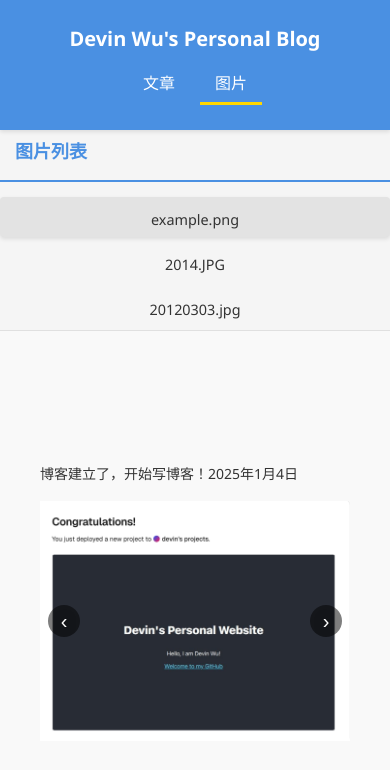
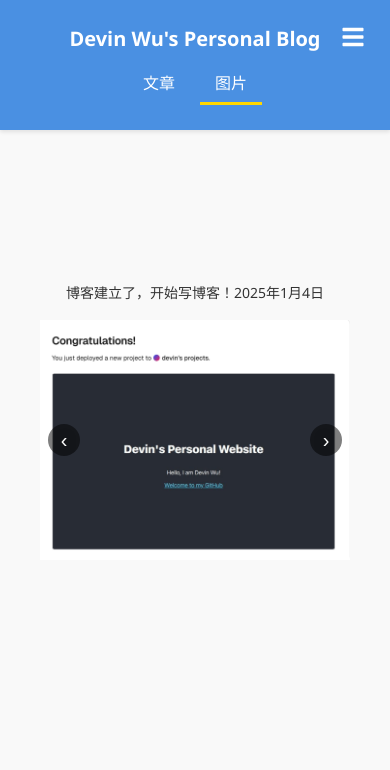
Before and after one commit to DevinWu/devin-app, a React (Create React App) app: page / in a window 390 px wide. Both pictures are taken after a click on the button "图片". Shown: the top 770 px of the page. Built offline with nearby package versions, Linux system fonts and the light colour scheme.

Commit message:
add picture

```diff
--- a/package.json
+++ b/package.json
@@ -8,6 +8,7 @@
     "marked": "^4.3.0",
     "react": "^18.2.0",
     "react-dom": "^18.2.0",
+    "react-icons": "^5.4.0",
     "react-scripts": "5.0.1",
     "web-vitals": "^4.2.4"
   },
--- a/src/App.css
+++ b/src/App.css
@@ -156,13 +156,26 @@ body {
     display: flex;
     flex: 1;
     overflow: hidden;
+    position: relative;
 }
 
 .images-list {
-    width: 250px;
+    width: auto;
+    max-width: 250px;
     border-right: 1px solid #e0e0e0;
     overflow-y: auto;
     background: #f5f5f5;
+    transition: transform 0.3s ease;
+    transform: translateX(-100%);
+    position: absolute;
+    top: 0;
+    left: 0;
+    height: 100%;
+    z-index: 100;
+}
+
+.images-list.open {
+    transform: translateX(0);
 }
 
 .images-list h2 {
@@ -175,7 +188,6 @@ body {
     padding: 0 0 10px 15px;
     border-bottom: 2px solid #4A90E2;
     font-family: 'Segoe UI', Tahoma, Geneva, Verdana, sans-serif;
-    height: 40px;
     position: sticky;
     top: 0;
     background-color: #f5f5f5;
@@ -229,9 +241,9 @@ body {
 }
 
 .image-description {
-    text-align: left;
+    text-align: center;
     padding: 10px;
-    margin-bottom: 10px;
+    margin: 80px 0 10px;
     font-size: 16px;
     color: #333;
     width: 100%;
@@ -348,10 +360,13 @@ body {
         flex-direction: column;
     }
 
+    .logs-list {
+        max-height: 300px;
+    }
+
     .logs-list, .images-list {
         width: 100%;
         height: auto;
-        max-height: 200px;
         border-right: none;
         border-bottom: 1px solid #e0e0e0;
     }
@@ -399,3 +414,21 @@ body {
         padding: 8px;
     }
 }
+
+.toggle-sidebar {
+    position: absolute;
+    top: 15px;
+    right: 15px;
+    z-index: 110;
+    background-color: transparent;
+    color: white;
+    border: none;
+    padding: 10px;
+    cursor: pointer;
+    font-size: 24px;
+    transition: color 0.3s;
+}
+
+.toggle-sidebar:hover {
+    color: #FFD700;
+}
--- a/src/App.js
+++ b/src/App.js
@@ -2,6 +2,7 @@ import React, { useState, useEffect } from 'react';
 import './App.css';
 import { getDiaries } from './api/getDiaries';
 import { marked } from 'marked';
+import { FaBars, FaTimes } from 'react-icons/fa';
 
 function App() {
     const [articles, setArticles] = useState([]);
@@ -10,6 +11,7 @@ function App() {
     const [currentImageIndex, setCurrentImageIndex] = useState(0);
     const [selectedArticle, setSelectedArticle] = useState(null);
     const [activeTab, setActiveTab] = useState('logs');
+    const [isSidebarOpen, setIsSidebarOpen] = useState(false);
 
     useEffect(() => {
         // Fetch articles
@@ -64,6 +66,10 @@ function App() {
             .catch(error => console.error('Error loading image list:', error));
     }, []);
 
+    const toggleSidebar = () => {
+        setIsSidebarOpen(!isSidebarOpen);
+    };
+
     const nextImage = () => {
         setCurrentImageIndex((prevIndex) => (prevIndex + 1) % images.length);
     };
@@ -78,6 +84,7 @@ function App() {
 
     const handleImageClick = (index) => {
         setCurrentImageIndex(index);
+        setIsSidebarOpen(false);
     };
 
     const handleTabClick = (tab) => {
@@ -135,6 +142,11 @@ function App() {
                         图片
                     </button>
                 </div>
+                {activeTab === 'images' && (
+                    <button className="toggle-sidebar" onClick={toggleSidebar}>
+                        {isSidebarOpen ? <FaTimes /> : <FaBars />}
+                    </button>
+                )}
             </header>
             <div className="main-content">
                 {activeTab === 'logs' && (
@@ -171,7 +183,7 @@ function App() {
                 )}
                 {activeTab === 'images' && (
                     <section className="images-section">
-                        <div className="images-list">
+                        <div className={`images-list ${isSidebarOpen ? 'open' : ''}`}>
                             <h2>图片列表</h2>
                             <ul>
                                 {images.map((image, index) => (
```
Also changed, not shown: 1 other file (tests, documents, lock files or other folders).
